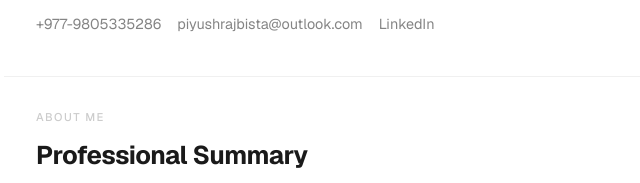
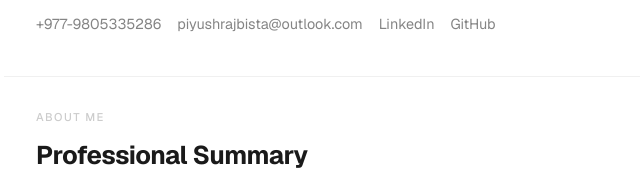
Before and after one commit to anormiedev/site, a plain HTML site: page index.html in a window 1280 px wide. Shown: the part 204-387 px from the top of the page, 186-826 px from the left. Drawn offline with nearby package versions, Linux system fonts and the light colour scheme.

Commit message:
Add GitHub link to contact navigation

```diff
--- a/index.html
+++ b/index.html
@@ -34,6 +34,7 @@
                 <a href="tel:+9779805335286">+977-9805335286</a>
                 <a href="mailto:piyushrajbista@outlook.com">piyushrajbista@outlook.com</a>
                 <a href="https://linkedin.com/in/piyushraj-bista-a692a6260" target="_blank">LinkedIn</a>
+                <a href="https://github.com/anormiedev" target="_blank">GitHub</a>
             </nav>
         </header>
 
```
